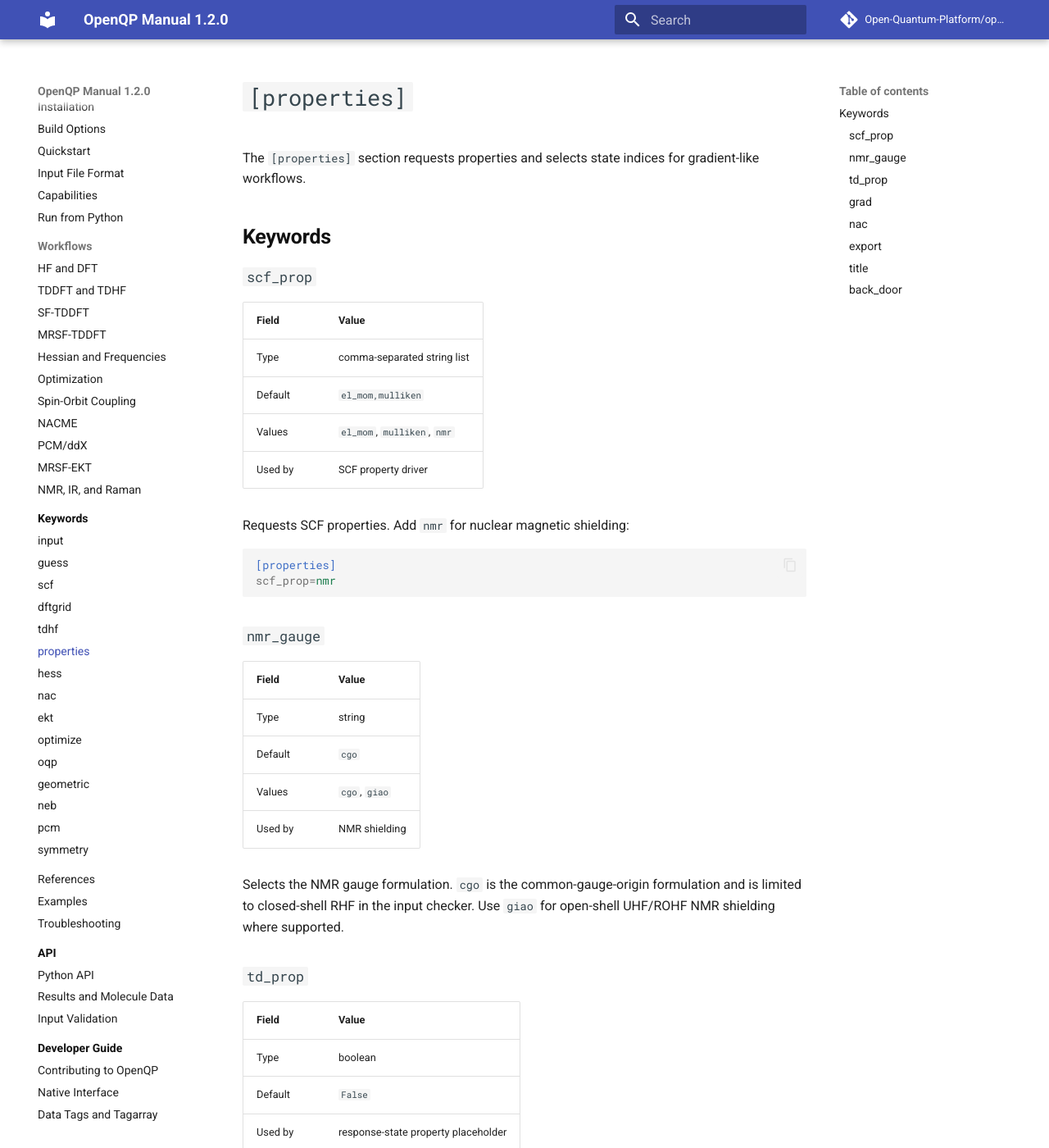
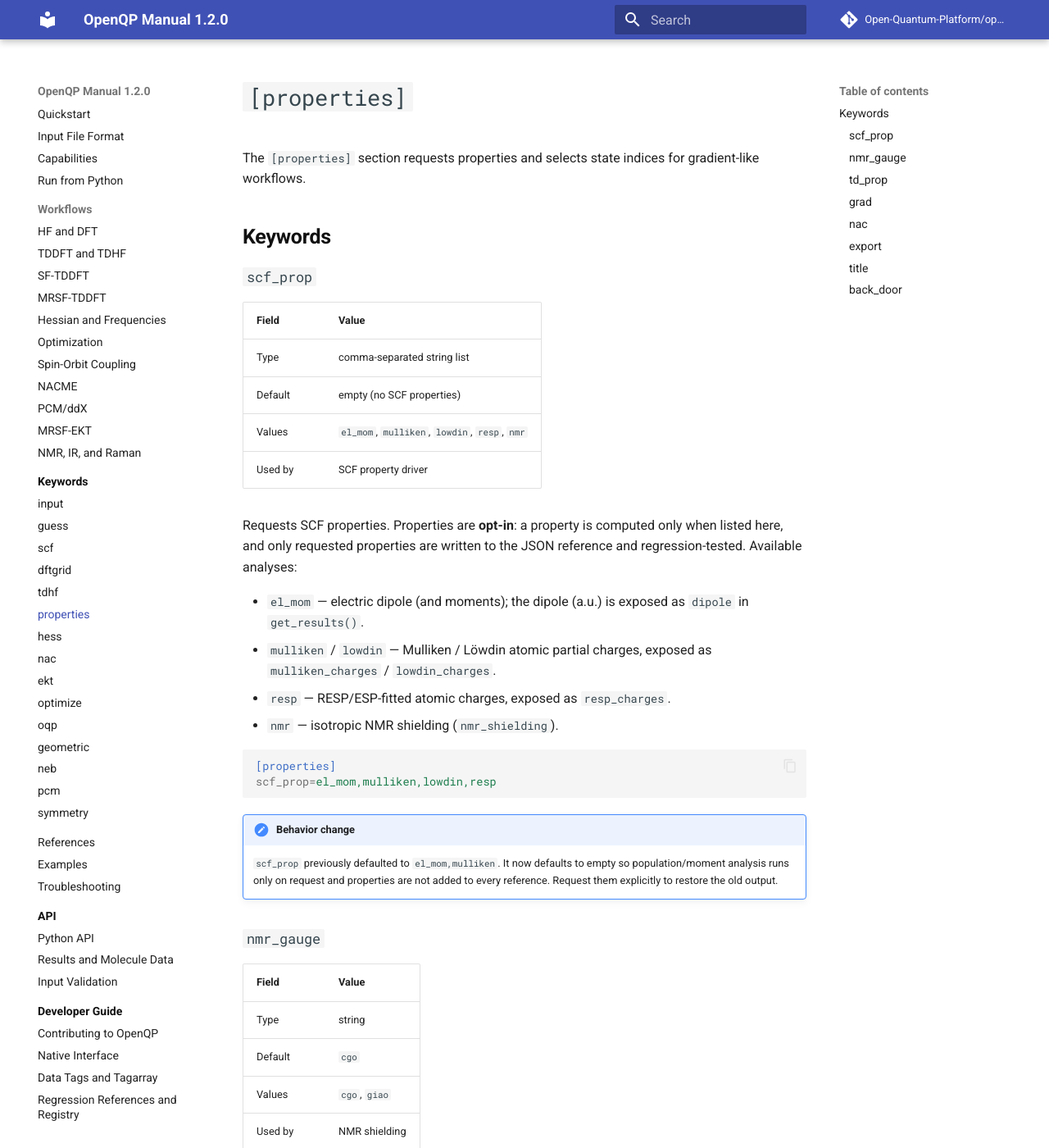
Before and after one commit to Open-Quantum-Platform/openqp-docs, an MkDocs documentation site: the page built from docs/keywords/properties.md, in a window 1280 px wide and 1400 px high. Shown: the whole window at 82% size. Built offline with MkDocs 1.6.1 and Material for MkDocs 9.7.7, drawn with Linux system fonts in a browser that asks for light colours; comment, search, counter and statistics services are not loaded.

Commit message:
docs: document regression registry, property keys, and scf_prop opt-in
Track the OpenQP regression-registry changes:

* keywords/properties.md: scf_prop now defaults to empty (opt-in) and accepts
  lowdin/resp; document that requested properties are surfaced and tested.
* api/results.md: document the new get_results() keys (dipole, mulliken_charges,
  lowdin_charges, resp_charges, nmr_shielding) and that nac carries the NACME
  matrix.
* developers/regression-references.md (new): the registry as single source of
  truth, how to add a regression value (one RegKey row), and the supported
  openqp --generate_reference / --validate_examples workflow.

Co-Authored-By: Claude Opus 4.8 <noreply@anthropic.com>

````diff
--- a/docs/keywords/properties.md
+++ b/docs/keywords/properties.md
@@ -10,16 +10,31 @@ gradient-like workflows.
 | Field | Value |
 | --- | --- |
 | Type | comma-separated string list |
-| Default | `el_mom,mulliken` |
-| Values | `el_mom`, `mulliken`, `nmr` |
+| Default | empty (no SCF properties) |
+| Values | `el_mom`, `mulliken`, `lowdin`, `resp`, `nmr` |
 | Used by | SCF property driver |
 
-Requests SCF properties. Add `nmr` for nuclear magnetic shielding:
+Requests SCF properties. Properties are **opt-in**: a property is computed only
+when listed here, and only requested properties are written to the JSON
+reference and regression-tested. Available analyses:
+
+- `el_mom` — electric dipole (and moments); the dipole (a.u.) is exposed as
+  `dipole` in `get_results()`.
+- `mulliken` / `lowdin` — Mulliken / Löwdin atomic partial charges, exposed as
+  `mulliken_charges` / `lowdin_charges`.
+- `resp` — RESP/ESP-fitted atomic charges, exposed as `resp_charges`.
+- `nmr` — isotropic NMR shielding (`nmr_shielding`).
 
 ```ini
 [properties]
-scf_prop=nmr
+scf_prop=el_mom,mulliken,lowdin,resp
 ```
+
+!!! note "Behavior change"
+    `scf_prop` previously defaulted to `el_mom,mulliken`. It now defaults to
+    empty so population/moment analysis runs only on request and properties are
+    not added to every reference. Request them explicitly to restore the old
+    output.
 
 ### `nmr_gauge`
 
--- a/mkdocs.yml
+++ b/mkdocs.yml
@@ -80,3 +80,4 @@ nav:
       - Contributing to OpenQP: developers/contributing.md
       - Native Interface: developers/native-interface.md
       - Data Tags and Tagarray: developers/tagarray.md
+      - Regression References and Registry: developers/regression-references.md
````
Also changed, not shown: docs/api/results.md (+15 -0 lines), docs/developers/regression-references.md (added, +71 -0 lines).
